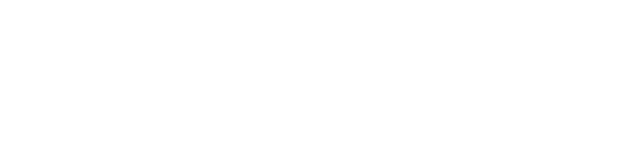
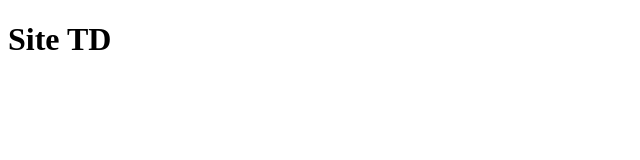
Before and after one commit to ThiagoD3Souza/site, a plain HTML site: page index.html in a window 1280 px wide. Shown: the whole page, without its empty margins (0-640 px from the left). Drawn offline with Linux system fonts and the light colour scheme.

Commit message:
Update index.html

```diff
--- a/index.html
+++ b/index.html
@@ -4,4 +4,5 @@
         <title> Site  Thiago[5157431] </title>
         <meta  charset="UTF-8"/>
     </head>
+    <h1> Site TD </h1>
     <body>
```
